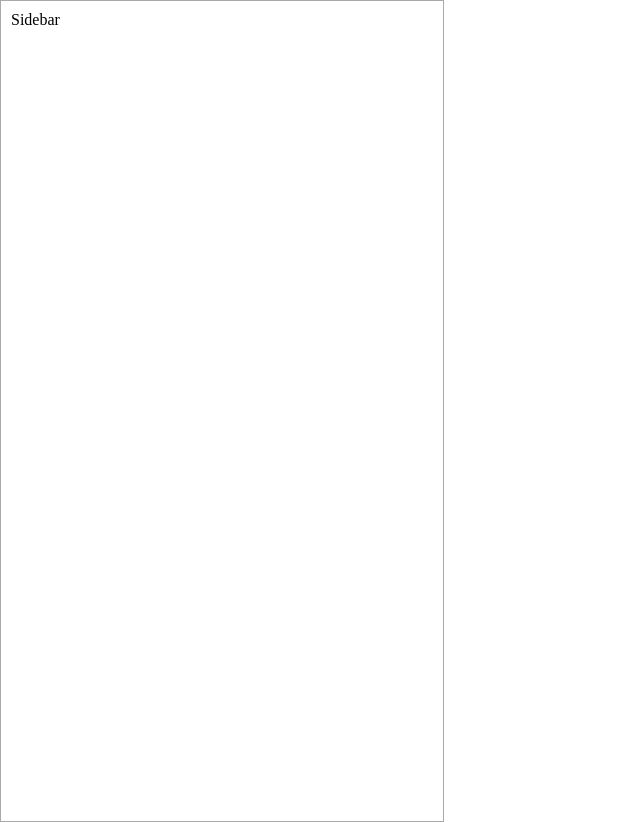
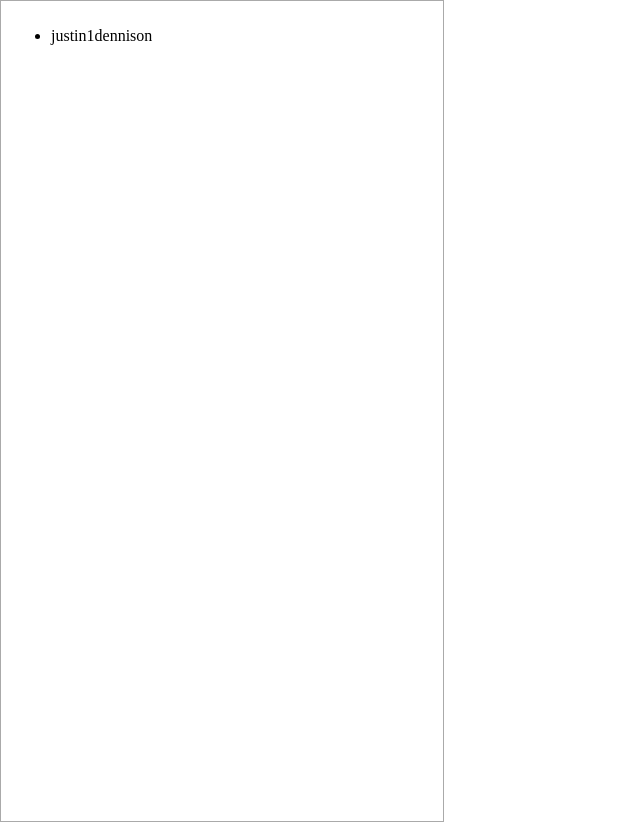
Before and after one commit to romulussenter/github-metrics, a React (Create React App) app: page / in a window 1280 px wide. Shown: the whole page, without its empty margins (0-640 px from the left). Built offline with nearby package versions, Linux system fonts and the light colour scheme.

Commit message:
added app state in order to keep track of the users that are being displayed in the sidebar. passed that as props to the UserSideBar component and had those rendered as a list

```diff
--- a/src/App.js
+++ b/src/App.js
@@ -8,13 +8,13 @@ class App extends Component {
   constructor(){
     super();
     this.state = {
-      users: []
+      users: ['justin1dennison']
     }
   }
   render() {
     return (
       <div>
-        <UserSideBar />
+        <UserSideBar users={this.state.users}/>
       </div>
     );
   }
--- a/src/UserSideBar.js
+++ b/src/UserSideBar.js
@@ -3,9 +3,15 @@ import './UserSideBar.css';
 
 class UserSideBar extends Component {
     render(){
+        const { users } = this.props;
+        const Users = users.map((user, index) =>{
+            return <li key={index}>{user}</li>
+        })
         return (
             <div className="UserSideBar--container">
-                Sidebar
+                <ul>
+                    {Users}
+                </ul>
             </div>
         );
     }
```
